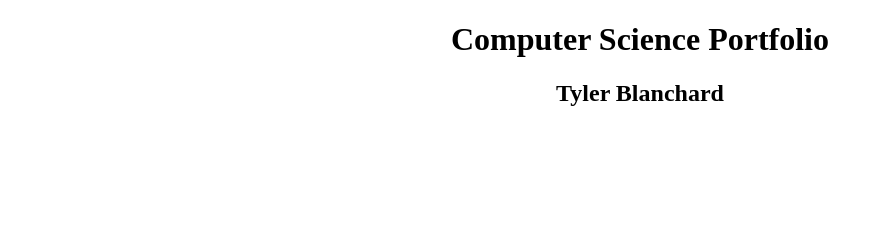
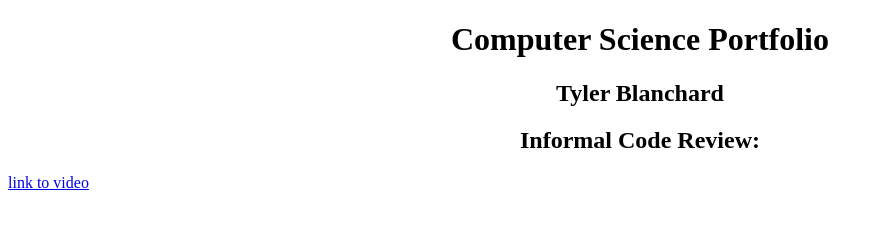
Before and after one commit to tblanchard2/tblanchard2.github.io, a plain HTML site: page index.html in a window 1280 px wide. Shown: the whole page, without its empty margins (0-883 px from the left). Drawn offline with Linux system fonts and the light colour scheme.

Commit message:
Linking Code Review to Portfolio

```diff
--- a/index.html
+++ b/index.html
@@ -7,6 +7,10 @@
                 <h1 style="text-align: center;">Computer Science Portfolio</h1>
                 <h2 style="text-align: center;">Tyler Blanchard</h2>
             </div>
+            <div id="video">
+                <h2 style="text-align: center;"> Informal Code Review:</h2>
+                <a style="text-align: center;" href="https://youtu.be/DNqRFyST3mY">link to video</a>
+            </div>
         </div>
     </div>
 </body>
```
